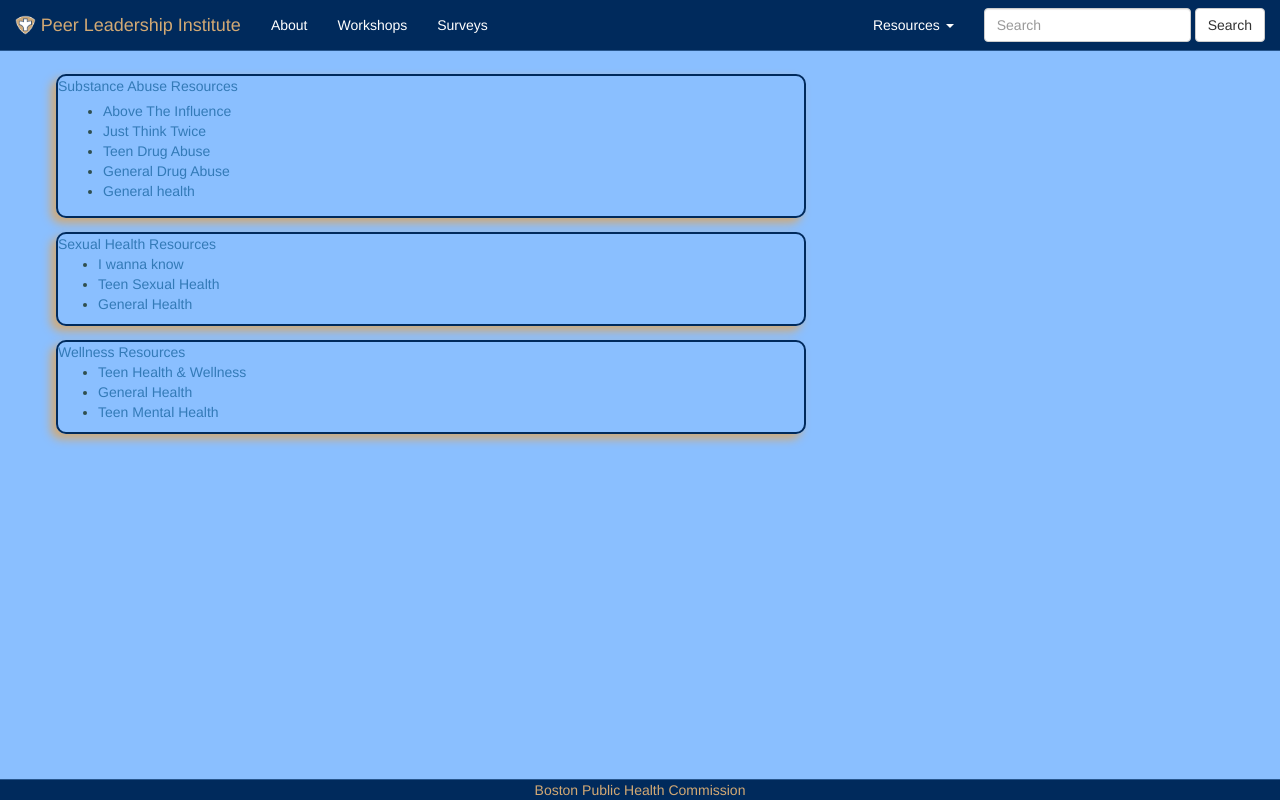
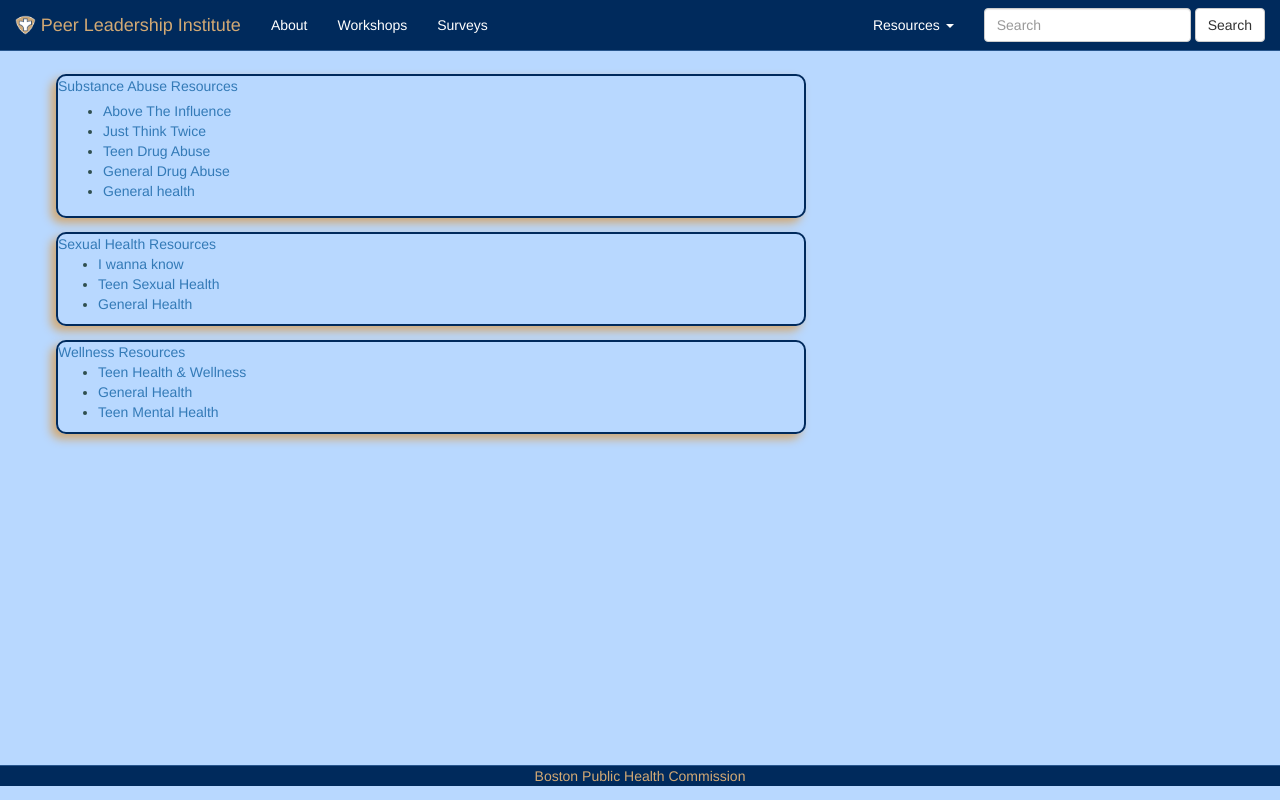
Before and after one commit to drussotto/Boston-Public-Health-Commission-Peer-Leadership-Institute, a Flask app: page /page/resources.html in a window 1280 px wide. Run offline with Flask 2, Linux system fonts and the light colour scheme; parts of the project's set-up code (start-up, migrations or seed data) failed here and were passed over; some libraries are stand-ins or nearby versions.

Commit message:
BPHC-50 #unfix footer

```diff
--- a/static/css/index.css
+++ b/static/css/index.css
@@ -1,7 +1,3 @@
-body {
-  padding-bottom: 2em;
-}
-
 #cards-container {
   display: flex;
   flex-flow: column nowrap;
--- a/static/css/layout.css
+++ b/static/css/layout.css
@@ -1,6 +1,6 @@
 body {
-  background: #8ABFFF !important;
   padding-top: 60px;
+  background: #b8d8ff !important;
 }
 
 #brand-container {
@@ -12,12 +12,12 @@ body {
   display: flex;
 }
 
-.footer {
+#footer {
   background: #002a5c;
   text-align: center;
   border-top: 1px solid #27568e;
 }
 
-.footer a {
+#footer a {
   color: #d2a974;
 }
--- a/templates/layout.html
+++ b/templates/layout.html
@@ -82,9 +82,30 @@
   {% block page_content %}
     <h1>There's nothing here...</h1>
   {% endblock %}
-  <footer class="footer navbar-fixed-bottom">
+  <footer class="footer invisible" id="footer">
     <div class="container-fluid">
       <a href="http://bphc.org" target="_blank">Boston Public Health Commission</a>
     </div>
   </footer>
 {% endblock %}
+
+{% block scripts %}
+  {{super()}}
+  <script>
+    function setFooterStyle() {
+        var docHeight = $(window).height();
+        var footerHeight = $('#footer').outerHeight();
+        var footerTop = $('#footer').position().top + footerHeight;
+        if (footerTop < docHeight) {
+            $('#footer').css('margin-top', (docHeight - footerTop) + 'px');
+        } else {
+            $('#footer').css('margin-top', '');
+        }
+        $('#footer').removeClass('invisible');
+    }
+    $(document).ready(function() {
+        setFooterStyle();
+        window.onresize = setFooterStyle;
+    });
+  </script>
+{% endblock %}
```
Also changed, not shown: templates/404.html (+1 -17 lines).
